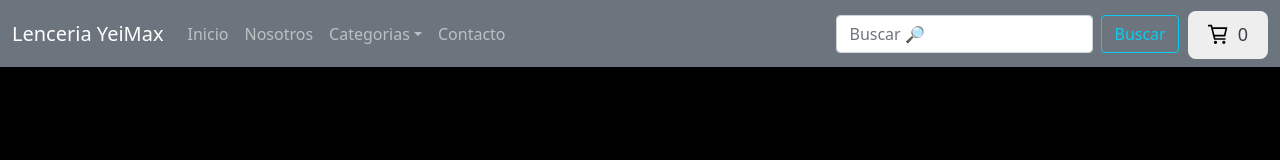
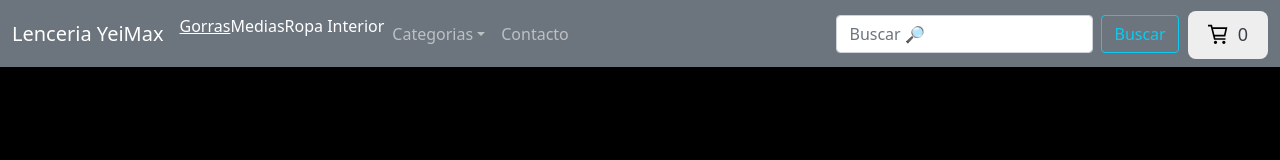
Before and after one commit to Leangiordano/React-Giordano, a React (Create React App) app: page /category/gorras in a window 1280 px wide. Shown: the top 160 px of the page. Built offline with nearby package versions, Linux system fonts and the light colour scheme.

Commit message:
Pre entrega

```diff
--- a/src/components/Item/Item.jsx
+++ b/src/components/Item/Item.jsx
@@ -3,7 +3,7 @@ import React from "react";
 import ItemCount from "../ItemCount/ItemCount";
 import { Row, Col, Card } from "react-bootstrap";
 import { Link } from "react-router-dom";
-const Item = ({ title, price, stock, image , description, id }) => {
+const Item = ({ title, price, stock, image , description, id, category }) => {
     return (
 
       <Row xs={1} md={2} lg={4} className="g-4">
--- /dev/null
+++ b/src/components/NavBar/NavBar.css
@@ -0,0 +1,14 @@
+.nav-active {
+    text-decoration: underline;
+    color: white;
+}
+
+nav a{
+    text-decoration: none;
+    color: white;
+}
+
+nav a:hover{
+    color: black;
+    font-weight: bolder;
+}
--- a/src/components/NavBar/NavBar.jsx
+++ b/src/components/NavBar/NavBar.jsx
@@ -1,5 +1,7 @@
 import * as React from "react";
 import CartWidget from "../CartWidget/CartWidget";
+import { NavLink} from 'react-router-dom';
+import './NavBar.css';
 import {
   Navbar,
   Container,
@@ -14,7 +16,7 @@ export const NavBar = () => {
   return (
     <Navbar bg="secondary" variant="dark" expand="lg">
       <Container fluid>
-        <Navbar.Brand href="#">Lenceria YeiMax</Navbar.Brand>
+        <Navbar.Brand href='#'>Lenceria YeiMax</Navbar.Brand>
 
         <Navbar.Toggle aria-controls="navbarScroll" />
         <Navbar.Collapse id="navbarScroll">
@@ -23,8 +25,9 @@ export const NavBar = () => {
             style={{ maxHeight: "100px" }}
             navbarScroll
           >
-            <Nav.Link href="#action1">Inicio</Nav.Link>
-            <Nav.Link href="#action2">Nosotros</Nav.Link>
+            <NavLink to='/category/gorras' className={nav => nav.isActive ? 'nav-active' : ''}>Gorras</NavLink>
+            <NavLink to='/category/medias' className={nav => nav.isActive ? 'nav-active' : ''}>Medias</NavLink>
+            <NavLink to='/category/ropa-interior' className={nav => nav.isActive ? 'nav-active' : ''}>Ropa Interior</NavLink>
             <NavDropdown title="Categorias" id="navbarScrollingDropdown">
               <NavDropdown.Item href="#action3">Hombre</NavDropdown.Item>
               <NavDropdown.Item href="#action4">Mujer</NavDropdown.Item>
--- a/src/pages/ItemDetailContainer/ItemDetailContainer.jsx
+++ b/src/pages/ItemDetailContainer/ItemDetailContainer.jsx
@@ -1,10 +1,11 @@
-import React, { useParams, useEffect, useState } from 'react';
+import React, { useEffect, useState } from 'react';
 import {getProduct} from '../../services/getData';
 import ItemDetail from '../../components/ItemDetail/ItemDetail'
+import { useParams } from 'react-router-dom';
 
 function ItemDetailContainer() {
     const [data, setData] = useState({});
-    const { id } = useParams();
+    const { id } = useParams ();
 
     useEffect(() => {
         getProduct(id)
@@ -17,7 +18,7 @@ function ItemDetailContainer() {
 
     return (
         <div className='item-detail-container'>
-            <ItemDetail title={data.title} description={data.description} price={data.price} image={data.image} category={data.category} stock={data.stock} />
+            <ItemDetail {...data} />
         </div>
     );
 }
--- a/src/pages/ItemListContainer/ItemListContainer.jsx
+++ b/src/pages/ItemListContainer/ItemListContainer.jsx
@@ -3,15 +3,22 @@ import ItemList from '../../components/Item/ItemList';
 import "./ItemListContainer.styles.css";
 import { useState, useEffect } from 'react';
 import {getProducts} from '../../services/getData';
+import { useParams } from 'react-router-dom';
 
 const ItemListContainer = ({greeting}) => {
   const [products, setProducts] = useState([]);
+  const { categoryId } = useParams();
+
 
   useEffect(() =>{
-    getProducts
-    .then((response) => setProducts(response))
-    .catch((error) => console.log("Error: " , error))
-  }, []);
+    getProducts (categoryId)
+    .then(res => {
+      setProducts(res);
+    })
+    .catch(err => {
+      console.log(err);
+    });
+  }, [categoryId]);
 
 
   return (
--- a/src/services/getData.js
+++ b/src/services/getData.js
@@ -4,7 +4,7 @@ const data = [
         image: "https://d3ugyf2ht6aenh.cloudfront.net/stores/891/014/products/dsc005701-1688fe60e4c181bf5c16330959174666-320-0.jpg",
         title: "Boxer Model Tyrant Negro",
         description: "Este es el primer producto",
-        category: "ropa interior",
+        category: "ropa-interior",
         price: "2500",
         stock: "10",
     },
@@ -13,7 +13,7 @@ const data = [
         image: "https://d3ugyf2ht6aenh.cloudfront.net/stores/891/014/products/dsc005721-13cc87b92f28aa5dcf16330955752300-320-0.jpg",
         title: "Boxer Model Tyrant Gris",
         description: "Este es el segundo producto",
-        category: "ropa interior",
+        category: "ropa-interior",
         price: "2500",
         stock: "10",
     },
@@ -22,7 +22,7 @@ const data = [
         image: "https://d3ugyf2ht6aenh.cloudfront.net/stores/891/014/products/dsc005761-b1ae682c8ed387099c16330961587834-320-0.jpg",
         title: "Boxer Model Tyrant Azul",
         description: "Este es el tercer producto",
-        category: "ropa interior",
+        category: "ropa-interior",
         price: "2500",
         stock: "10",
     },
@@ -91,11 +91,13 @@ const data = [
     },
 ];
 
-export const getProducts = new Promise((resolve) => {
+export const getProducts = (categoryId) => {
+    return new Promise (resolve => {
     setTimeout(() => {
-        resolve(data);
-    }, 1000);
-});
+        resolve(categoryId ? data.filter(products => products.category === categoryId) : data)
+        }, 1000)
+    })
+}
 
 
 export const getProduct = (id) => {
```
